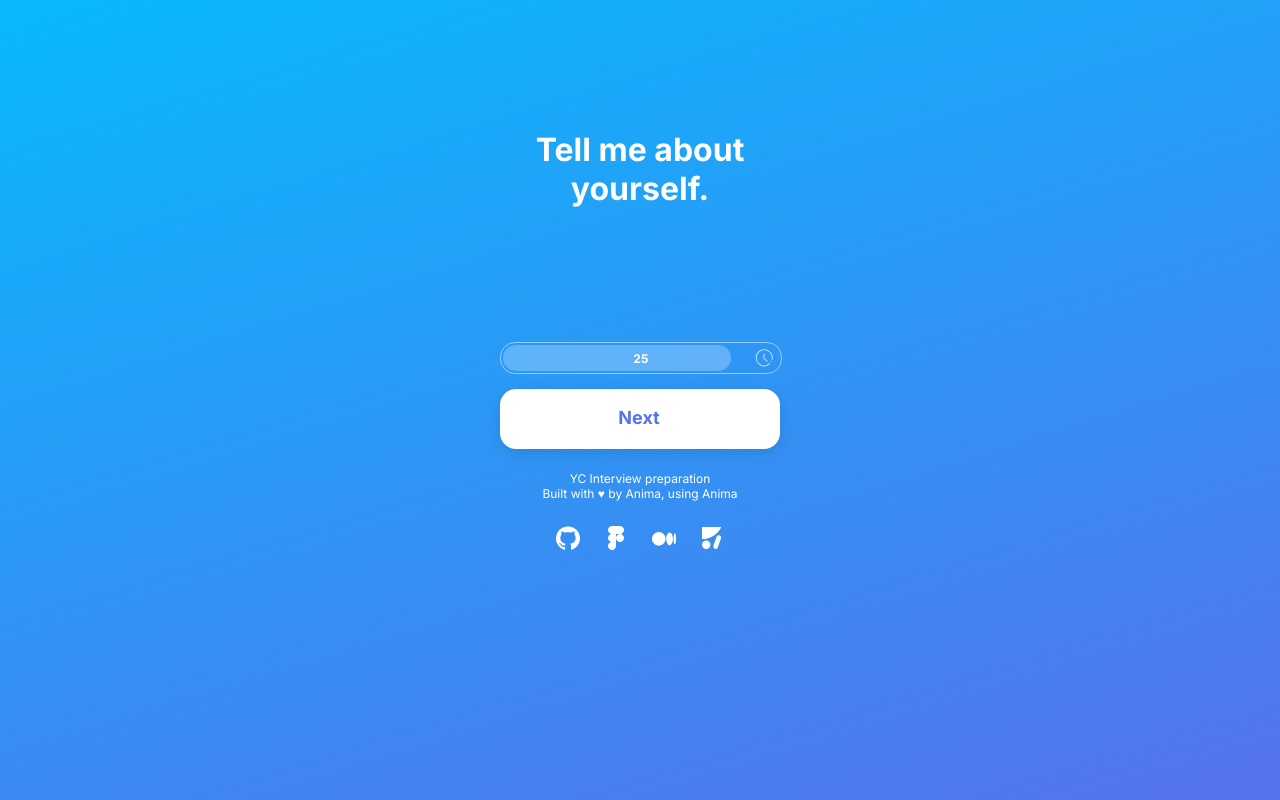
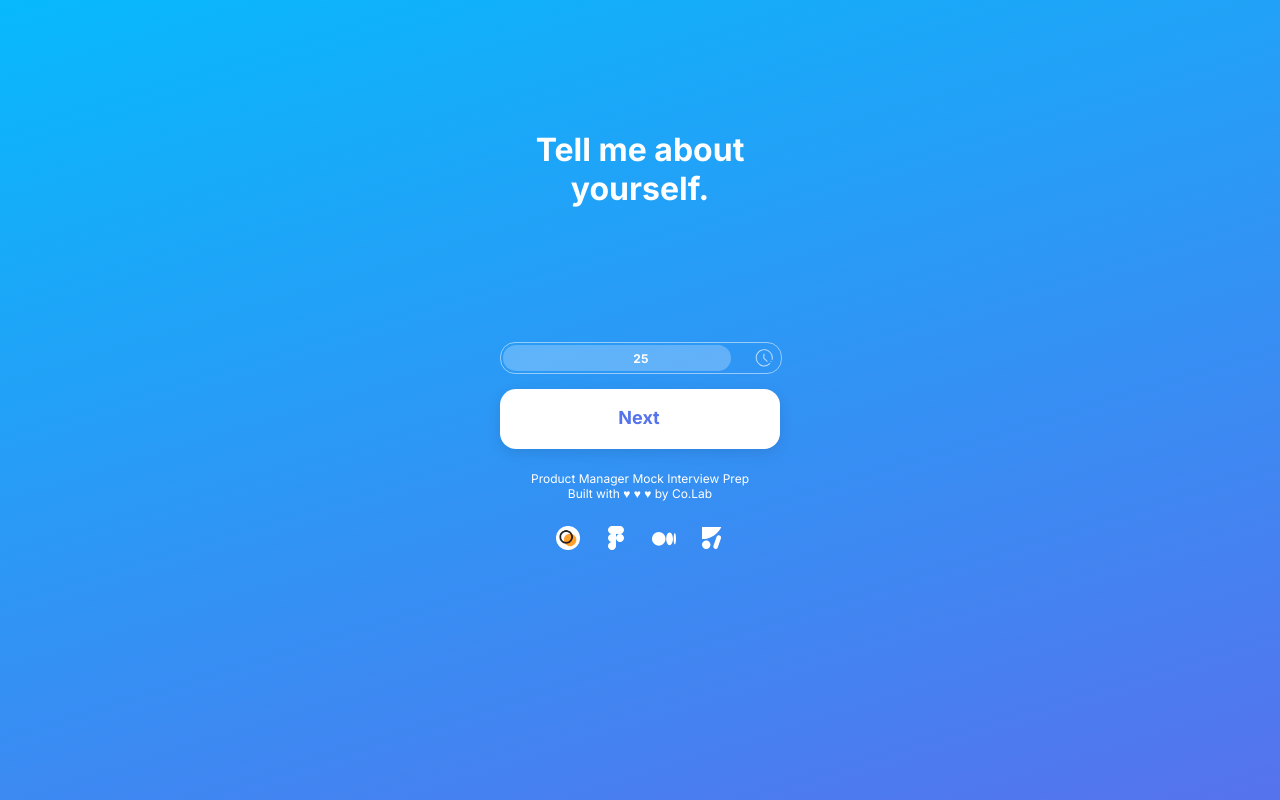
Before and after one commit to herenhuang/pm-interviews, a React (Vite) app: page /question-screen in a window 1280 px wide. Built offline with nearby package versions, Linux system fonts and the light colour scheme; a small style sheet from the web is missing.

Commit message:
Update index.jsx

```diff
--- a/components/SocialFooter/index.jsx
+++ b/components/SocialFooter/index.jsx
@@ -5,13 +5,13 @@ function SocialFooter() {
   return (
     <div className="social-footer">
       <p className="footer-text inter-normal-white-12px">
-        YC Interview preparation
+        Product Manager Mock Interview Prep
         <br />
-        Built with ♥ by Anima, using Anima
+        Built with ♥ ♥ ♥ by Co.Lab
       </p>
       <div className="logo-white-container">
-        <a href="https://github.com/AnimaApp/yc-prep" target="_blank">
-          <img className="github-logo-white" src="/img/github-logo-white-2@2x.svg" />
+        <a href="https://joincolab.io" target="_blank">
+          <img className="github-logo-white" src="/img/Circle Logo.png" />
         </a>
         <a href="https://www.figma.com/@anima" target="_blank">
           <img className="ma-logo-white" src="/img/figma-logo-white-1@2x.svg" />
```
